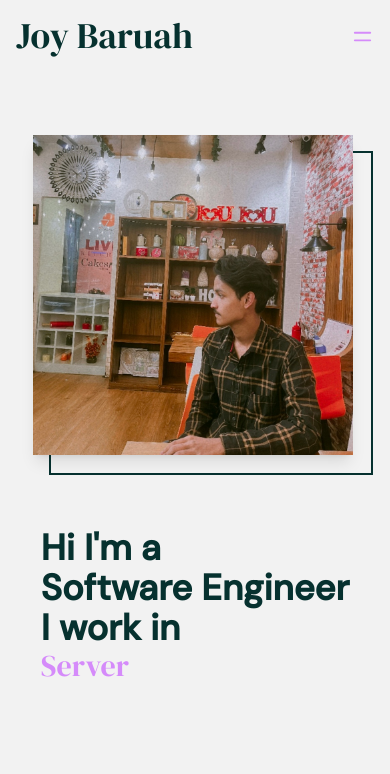
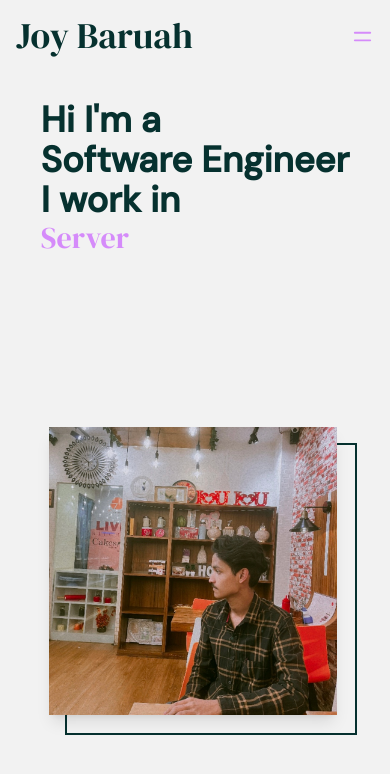
Before and after one commit to Joybaruah/joy-portfolio, a Next.js app: page / in a window 390 px wide. Shown: the top 774 px of the page. Built offline with nearby package versions, Linux system fonts and the light colour scheme.

Commit message:
Updated image styling

```diff
--- a/app/page.js
+++ b/app/page.js
@@ -6,7 +6,7 @@ import { fontDMSans, fontDMSerifDisplay } from "@/utils/fonts";
 export default function Home() {
   return (
     <main>
-      <section className="flex flex-col-reverse sm:flex-row sm:mt-2 justify-around items-center p-7 h-[80vh] mb-[20%] sm:justify-between">
+      <section className="flex flex-col sm:flex-row sm:mt-2 justify-between items-center p-7 h-[80vh] mb-[20%]">
       <Header />
       <HeaderImage/>
       </section>
--- a/components/home/HeaderImage.js
+++ b/components/home/HeaderImage.js
@@ -6,13 +6,13 @@ export default function HeaderImage() {
     <div className="relative">
       <img
         src="/images/header.jpg"
-        className="w-80 sm:w-80 absolute z-30 shadow-lg"
+        className="w-72 sm:w-80 absolute z-30 shadow-lg"
         alt="image"
       />
       <div className="border-2 border-text translate-x-4 translate-y-4">
         <img
           src="/images/header.jpg"
-          className="w-80 sm:w-80 opacity-0"
+          className="w-72 sm:w-80 opacity-0"
           alt="image"
         />
       </div>
```
